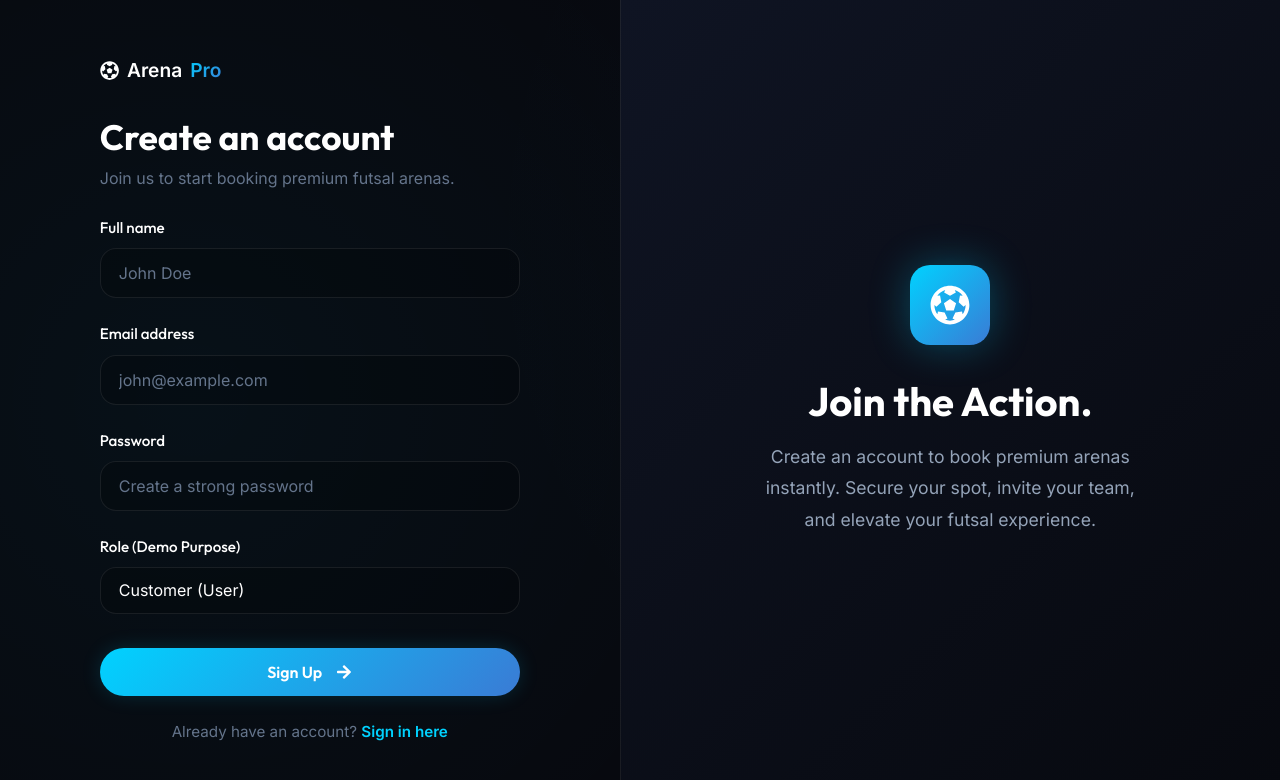
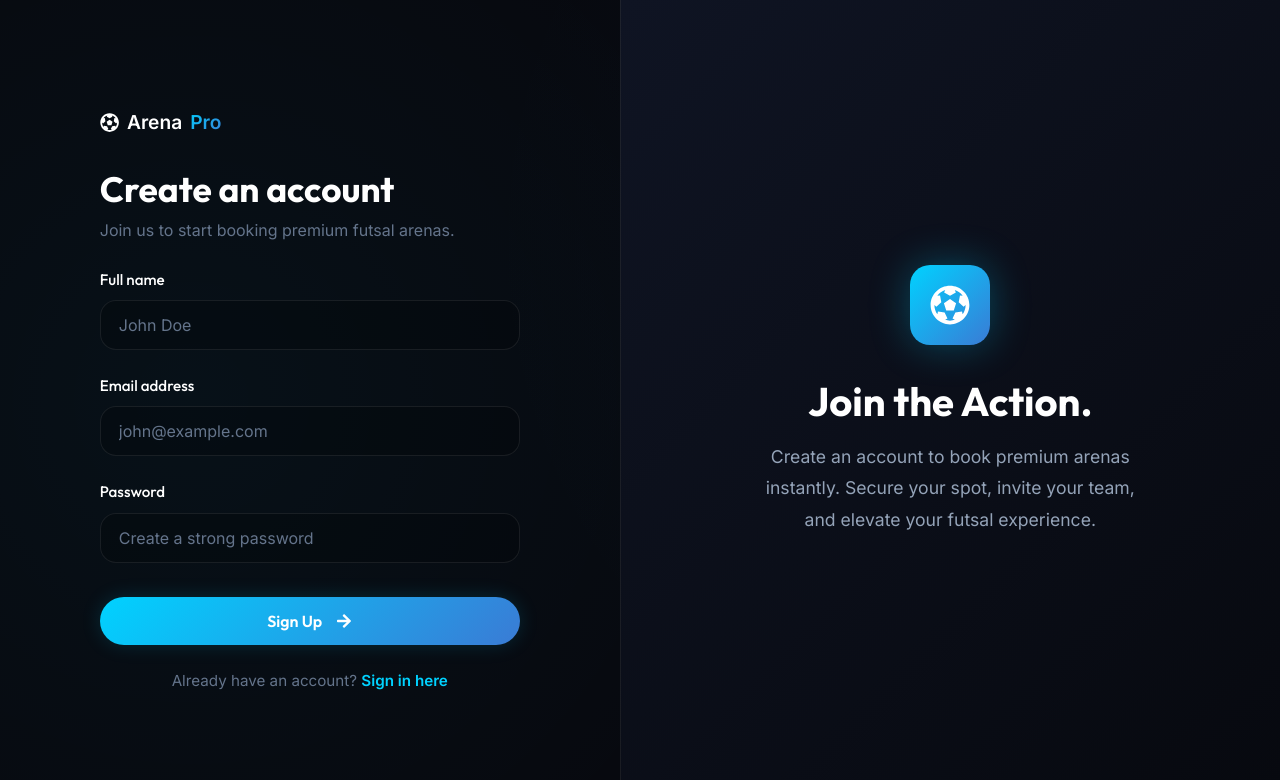
Before and after one commit to Dimpraaa/booking-futsal, a React (Vite) app in the folder client/: page /register in a window 1280 px wide. Shown: the top 780 px of the page. Built offline with nearby package versions, Linux system fonts and the light colour scheme.

Commit message:
feat: menghapus opsi role admin di form register demi keamanan produksi

```diff
--- a/client/src/pages/Register.jsx
+++ b/client/src/pages/Register.jsx
@@ -56,13 +56,6 @@
               <label>Password</label>
               <input type="password" className="form-control" value={password} onChange={(e) => setPassword(e.target.value)} required placeholder="Create a strong password" />
             </div>
-            <div className="form-group">
-              <label>Role (Demo Purpose)</label>
-              <select className="form-control" value={role} onChange={(e) => setRole(e.target.value)} style={{ appearance: 'none' }}>
-                <option value="USER" style={{ background: 'var(--bg-surface)' }}>Customer (User)</option>
-                <option value="ADMIN" style={{ background: 'var(--bg-surface)' }}>Manager (Admin)</option>
-              </select>
-            </div>
 
             <button type="submit" className="btn btn-primary" style={{ width: '100%', marginTop: '10px', padding: '14px' }} disabled={isLoading}>
               {isLoading ? 'Creating account...' : 'Sign Up'} <FaArrowRight style={{ marginLeft: '4px' }} />
```
